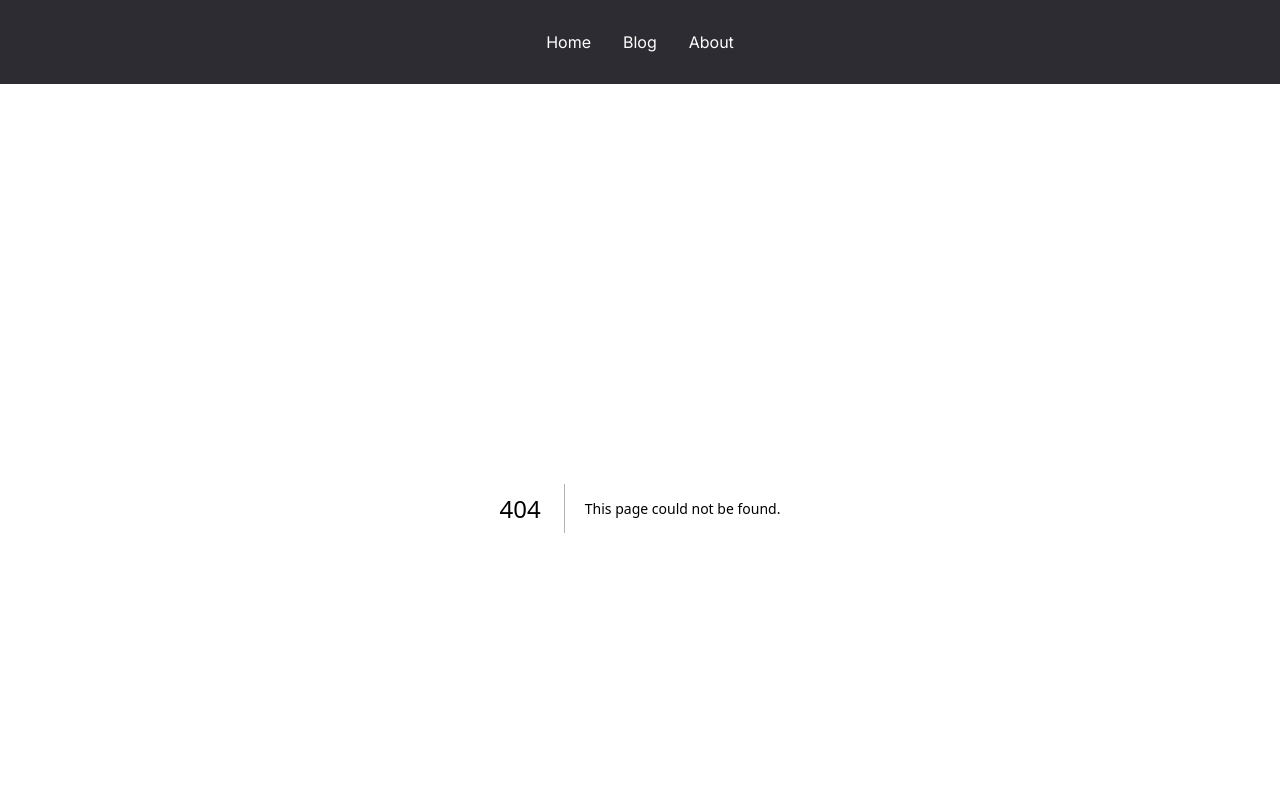
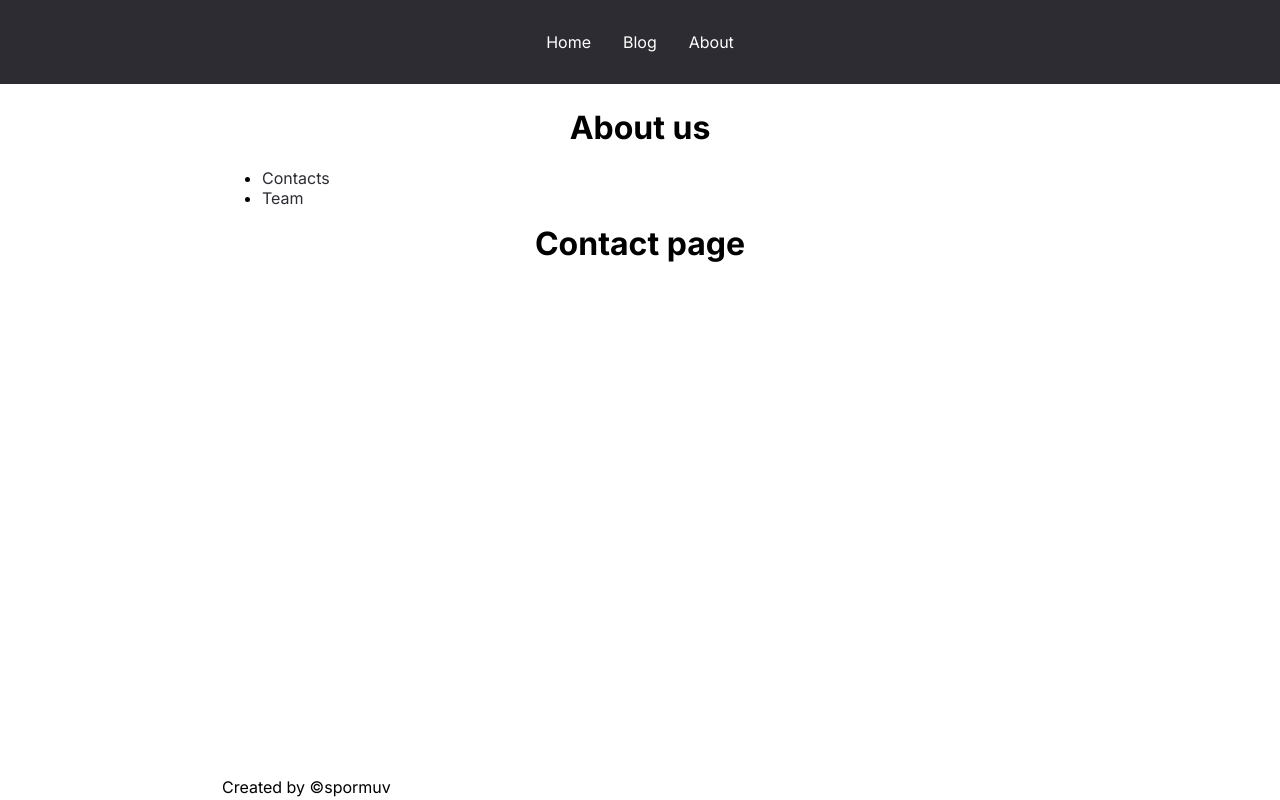
Before and after one commit to spormuv/nextjs-app-blog, a Next.js app: page /about/contacts in a window 1280 px wide. Before the commit this address had no page. Shown: the top 800 px of the page. Built offline with nearby package versions, Linux system fonts and the light colour scheme.

Commit message:
feat: metadata transfer

```diff
--- /dev/null
+++ b/app/about/contacts/page.tsx
@@ -0,0 +1,5 @@
+const Contact = () => {
+  return <h1>Contact page</h1>;
+};
+
+export default Contact;
--- /dev/null
+++ b/app/about/layout.tsx
@@ -0,0 +1,22 @@
+import Link from 'next/link';
+
+export default function AboutLayout({
+  children,
+}: {
+  children: React.ReactNode;
+}) {
+  return (
+    <div>
+      <h1>About us</h1>
+      <ul>
+        <li>
+          <Link href="/about/contacts">Contacts</Link>
+        </li>
+        <li>
+          <Link href="/about/team">Team</Link>
+        </li>
+      </ul>
+      {children}
+    </div>
+  );
+}
--- /dev/null
+++ b/app/about/team/page.tsx
@@ -0,0 +1,5 @@
+const Team = () => {
+  return <h1>Team page</h1>;
+};
+
+export default Team;
--- /dev/null
+++ b/app/blog/new/page.tsx
@@ -0,0 +1,5 @@
+const NewPost = () => {
+  return <h1>Create new post</h1>;
+};
+
+export default NewPost;
--- a/app/blog/page.tsx
+++ b/app/blog/page.tsx
@@ -1,3 +1,9 @@
+import { Metadata } from 'next';
+
+export const metadata: Metadata = {
+  title: 'Blog | Next App',
+};
+
 const Blog = () => {
   return <h1>Blog page</h1>;
 };
```
Also changed, not shown: app/about/page.tsx (+7 -1 lines), app/blog/[id]/page.tsx (+21 -0 lines).
